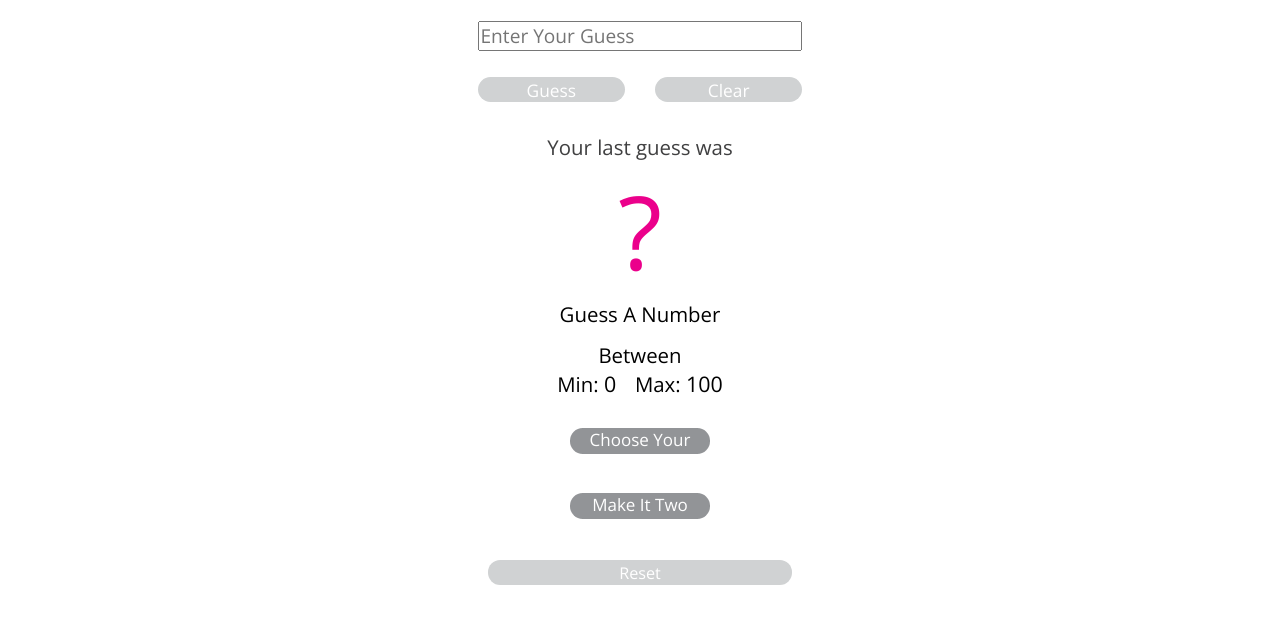
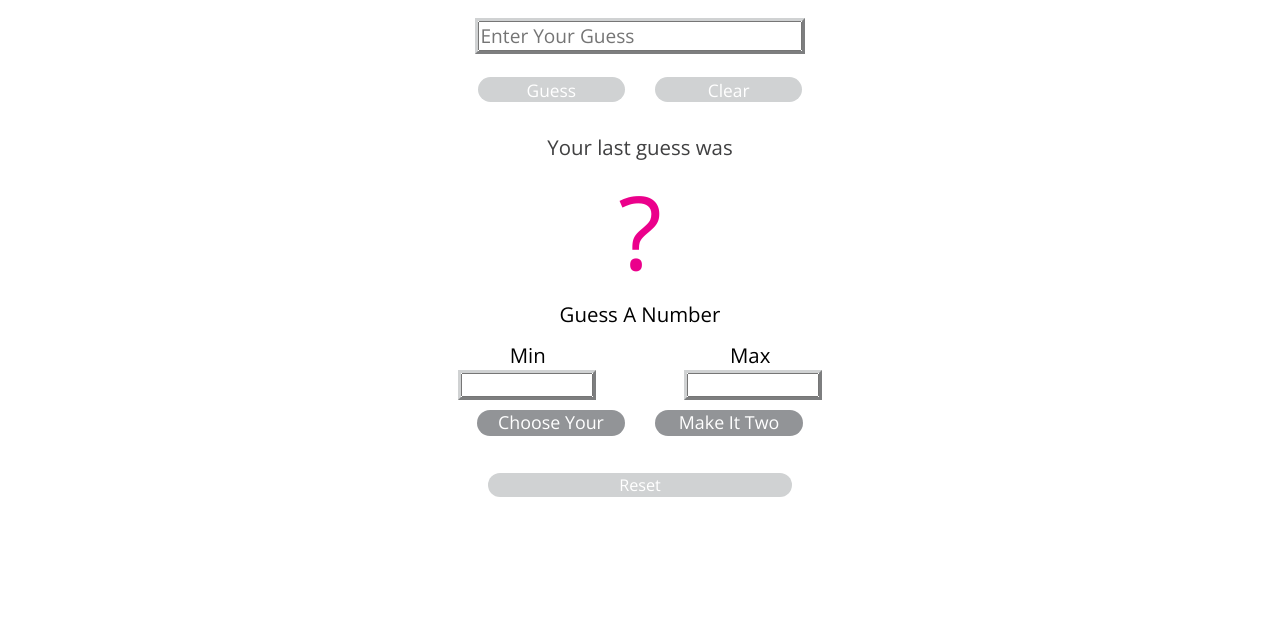
Before and after one commit to davidbecker6081/Number-Guesser, a plain HTML site: page index.html in a window 1280 px wide. Shown: the part 59-682 px from the top of the page. Drawn offline with nearby package versions, Linux system fonts and the light colour scheme.

Commit message:
In the process of getting to work

```diff
--- a/index.html
+++ b/index.html
@@ -25,10 +25,17 @@
         <span class="fixed-text">Your last guess was</span>
         <span class="numDisplay">?</span>
         <span class="message">Guess A Number</span>
-        <span>Between</span>
-        <span class="min-max">Min: <span id="min-display">0 </span> Max: <span id="max-display">100</span></span>
       </div>
+        <div class="container-for-min-max">
+          <p class="min-max-text">Min</p>
+          <p class="min-max-text">Max</p>
+        </div>
+        <fieldset class="min-max-input-fields">
+          <input type="number" onchange="handleNumberOutRange(this);" id="min-display">
+          <input type="number" onchange="handleNumberOutRange(this);" id="max-display">
+        </fieldset>
 
+    <div class="container-element-minmax-player">
       <div class="min-max-option">
         <button id="choose-range">Choose Your Range</button>
       </div>
@@ -36,6 +43,7 @@
       <div class="two-player-option">
         <button id="two-player-Btn">Make It Two Player</button>
       </div>
+    </div>
 
       <button type="reset" name="button" class="resetButton">Reset</button>
     </main>
--- a/style.css
+++ b/style.css
@@ -10,6 +10,9 @@ body {
 p {
   -webkit-margin-before: 0;
   -webkit-margin-after: 0;
+}
+main {
+  font-weight: 300;
 }
 header {
   background: #404041;
@@ -39,6 +42,7 @@ button {
   width: 110px;
   height: 20px;
   font-weight: 300;
+  cursor: pointer;
 }
 .clear-submit-btn {
   padding: 0;
@@ -52,7 +56,7 @@ button {
   width: 250px;
 }
 .display {
-  padding: 25px;
+  padding: 25px 25px 0 25px;
 }
 .display span {
   display: block;
@@ -65,21 +69,32 @@ button:hover {
 }
 button:disabled {
   background-color: #D0D2D3;
+  cursor: not-allowed;
 }
 button:focus {
-  outline: 0;
+  outline-style: outset;
+  outline-width: medium;
+  outline-color: #D0D2D3;
 }
-input[type="range"]:after {
+input:empty {
+  outline-color: #D0D2D3;
+  outline-width: medium;
+  outline-style: outset;
+}
+input:focus {
   -webkit-appearance: none;
-  border: 1px solid black;
+  outline-color: #EB008B;
+  outline-style: outset;
+  outline-width: medium;
+}
+input:focus .min-display{
+  width: 21%;
+  height: 1.5%;
 }
 input[type=number]::-webkit-inner-spin-button,
 input[type=number]::-webkit-outer-spin-button {
   -webkit-appearance: none;
   margin: 0;
-}
-main {
-  font-weight: 300;
 }
 fieldset {
   border: none;
@@ -92,20 +107,32 @@ fieldset {
   font-size: 5em;
   margin: 0;
 }
-#min-display, #max-display {
-  display: inline-block;
-}
-#max-display {
-  margin-left: 0;
-}
-#min-display {
-  margin-right: 10px;
-}
 .two-player-option {
   margin: 15px;
 }
 .message {
   margin-bottom: 10px;
 }
+.min-max-input-fields {
+  display: inline-block;
+  width: 50%;
+  padding: 0;
+
+}
+p.min-max-text {
+  display: inline-block;
+  margin: 0 7%;
+}
+
+#min-display , #max-display {
+  display: inline-block;
+  width: 20%;
+  height: 1%;
+  margin: 0 7%;
+}
+.min-max-option, .two-player-option {
+  display: inline-block;
+  margin: 1%;
+}
 
 /* need to figure out how to get div="dislay" closer together
```
